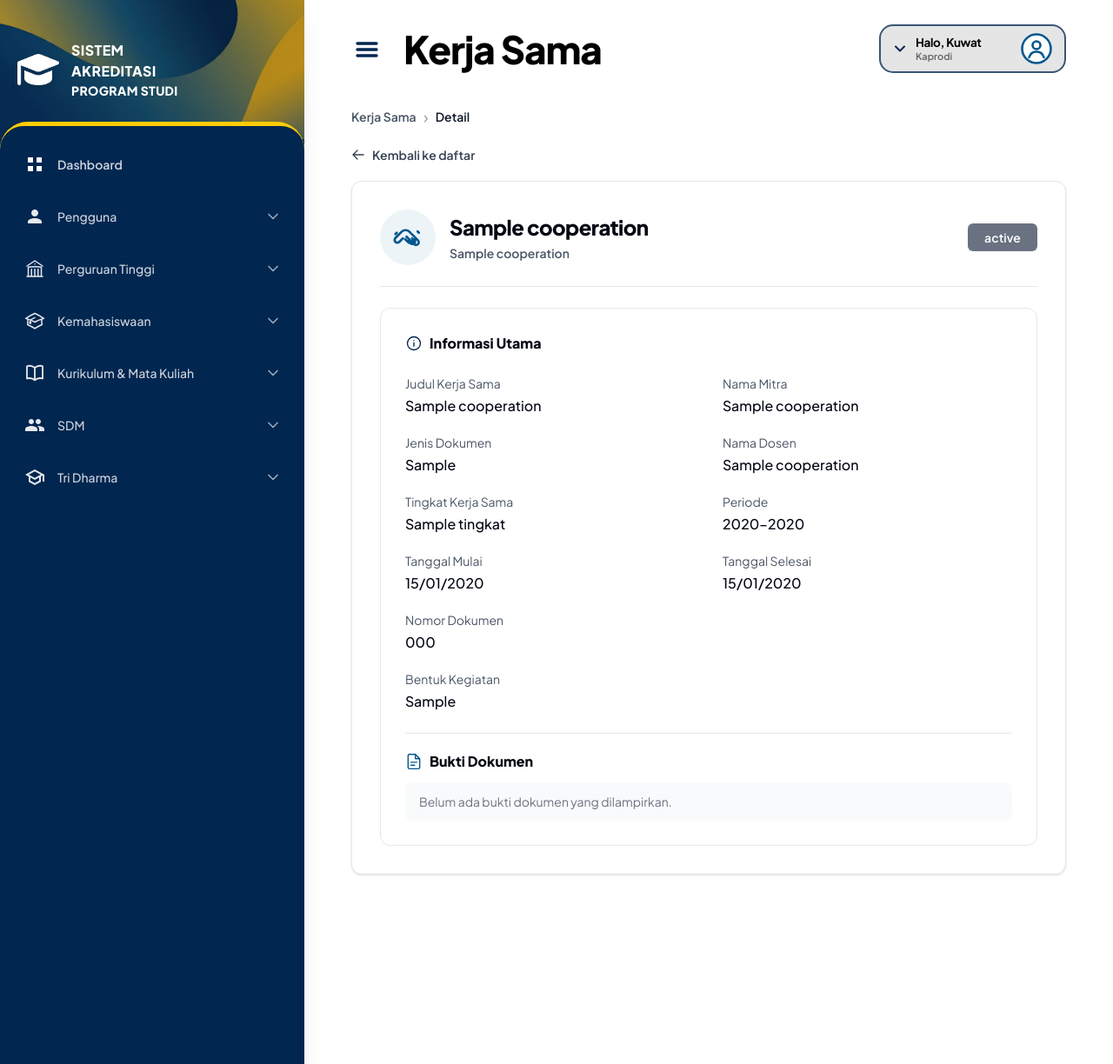
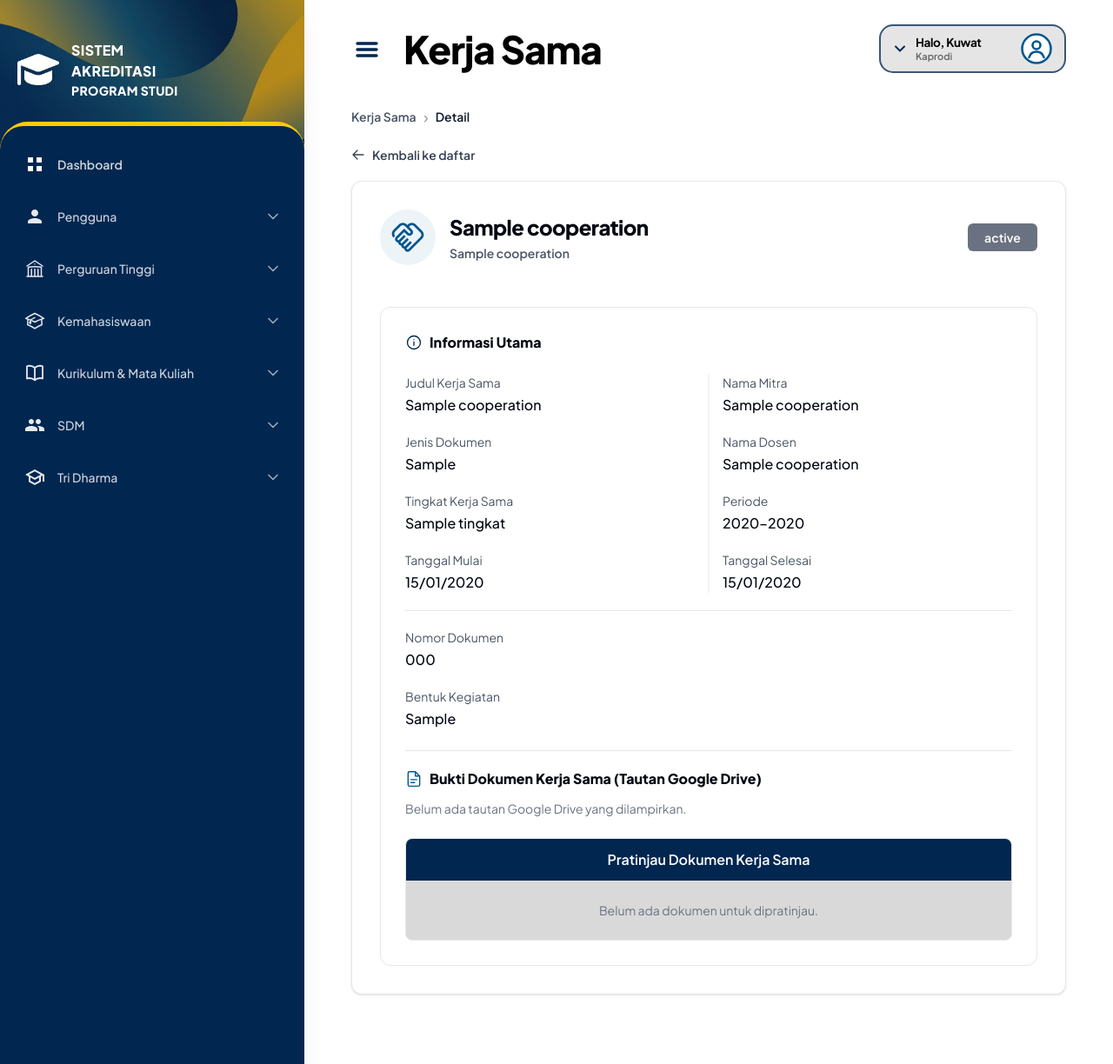
Before and after one commit to rikiulirniam/akreditasi-client, a Laravel app: template resources/views/kerja-sama/show.blade.php in a window 1280 px wide. Shown: the whole page at 87% size. Run offline with Laravel 12, Linux system fonts and the light colour scheme; the template is opened without the code that fills it: most values are stand-ins (such as "Sample title", 1, 10 or a date in 2020); style sheets or scripts are compiled from the project's sources; some libraries are stand-ins or nearby versions.

Commit message:
fix: read, update, delete kerja sama

```diff
--- a/resources/views/kerja-sama/show.blade.php
+++ b/resources/views/kerja-sama/show.blade.php
@@ -17,6 +17,7 @@
     $documentType = $cooperation['jenis_dokumen']
         ?? $cooperation['nama_jenis_kerjasama']
         ?? $cooperation['jenis_kerjasama']['nama_jenis_kerjasama']
+        ?? $cooperation['jenis_kerja_sama']['nama_jenis_kerjasama']
         ?? '-';
     $status = $cooperation['status'] ?? '-';
     $statusClass = match (strtolower((string) $status)) {
@@ -31,9 +32,33 @@
     $endYear = $endDate ? substr((string) $endDate, 0, 4) : '-';
     $documentUrl = trim((string) ($cooperation['bukti_dokumen'] ?? ''));
     $isDocumentUrl = preg_match('/^https?:\/\//i', $documentUrl) === 1;
-    $documentName = $isDocumentUrl
-        ? basename((string) (parse_url($documentUrl, PHP_URL_PATH) ?: 'Bukti dokumen'))
-        : 'Bukti dokumen kerja sama';
+    $documentPreviewUrl = null;
+
+    if ($isDocumentUrl) {
+        $documentUrlParts = parse_url($documentUrl);
+        $documentHost = is_array($documentUrlParts) ? strtolower($documentUrlParts['host'] ?? '') : '';
+        $documentPath = is_array($documentUrlParts) ? ($documentUrlParts['path'] ?? '') : '';
+
+        if ($documentHost === 'drive.google.com') {
+            $driveFileId = null;
+
+            if (preg_match('~^/file/d/([A-Za-z0-9_-]+)~', $documentPath, $matches)) {
+                $driveFileId = $matches[1];
+            } else {
+                parse_str(is_array($documentUrlParts) ? ($documentUrlParts['query'] ?? '') : '', $driveQuery);
+                $candidateId = $driveQuery['id'] ?? null;
+                $driveFileId = is_string($candidateId) && preg_match('/^[A-Za-z0-9_-]+$/', $candidateId)
+                    ? $candidateId
+                    : null;
+            }
+
+            if ($driveFileId !== null) {
+                $documentPreviewUrl = 'https://drive.google.com/file/d/'.rawurlencode($driveFileId).'/preview';
+            }
+        } elseif (preg_match('/\.pdf$/i', $documentPath)) {
+            $documentPreviewUrl = $documentUrl;
+        }
+    }
 @endphp
 
 <div class="space-y-5 pb-8">
@@ -51,11 +76,9 @@
     </a>
 
     <section class="rounded-xl border border-gray-200 bg-white p-5 shadow-sm sm:p-8">
-        <header class="flex flex-col gap-4 border-b border-gray-200 pb-6 sm:flex-row sm:items-center">
+        <header class="flex flex-col gap-4 pb-6 sm:flex-row sm:items-center">
             <div class="flex h-16 w-16 shrink-0 items-center justify-center rounded-full bg-[#edf4f8] text-additional">
-                <svg class="h-9 w-9" fill="none" viewBox="0 0 24 24" stroke="currentColor" stroke-width="1.8">
-                    <path stroke-linecap="round" stroke-linejoin="round" d="M8.25 12.75 5.5 15.5a2.121 2.121 0 0 1-3-3L7.25 7.75a4.243 4.243 0 0 1 6 0l.75.75m-3 3 5.75 5.75a2.121 2.121 0 0 0 3-3l-5-5m-2.5 5.5 1.75 1.75a2.121 2.121 0 0 0 3-3m-7 0 2.25 2.25a2.121 2.121 0 0 0 3-3M3.5 8.5l-1 1m18-1-1-1" />
-                </svg>
+                <span class="material-symbols-outlined inline-flex items-center justify-center leading-none" style="font-size: 40px; line-height: 1;">handshake</span>
             </div>
             <div class="min-w-0 flex-1">
                 <h2 class="text-xl font-extrabold tracking-tight text-gray-950 sm:text-2xl">{{ $cooperation['judul_kerja_sama'] ?? 'Detail Kerja Sama' }}</h2>
@@ -74,6 +97,8 @@
             </h3>
 
             <dl class="grid grid-cols-1 gap-x-8 gap-y-5 sm:grid-cols-2">
+                <div class="relative grid grid-cols-1 gap-x-8 gap-y-5 sm:col-span-2 sm:grid-cols-2">
+                    <span class="pointer-events-none absolute inset-y-0 left-1/2 hidden w-px -translate-x-1/2 bg-gray-200 sm:block" aria-hidden="true"></span>
                     <div>
                         <dt class="text-sm text-gray-600">Judul Kerja Sama</dt>
                         <dd class="mt-1 font-medium text-gray-950">{{ $cooperation['judul_kerja_sama'] ?? '-' }}</dd>
@@ -106,9 +131,12 @@
                         <dt class="text-sm text-gray-600">Tanggal Selesai</dt>
                         <dd class="mt-1 font-medium text-gray-950">{{ $endDate ? \Illuminate\Support\Carbon::parse($endDate)->format('d/m/Y') : '-' }}</dd>
                     </div>
+                </div>
+                <div class="grid grid-cols-1 gap-x-8 border-t border-gray-200 pt-5 sm:col-span-2 sm:grid-cols-2">
                     <div>
                         <dt class="text-sm text-gray-600">Nomor Dokumen</dt>
                         <dd class="mt-1 font-medium text-gray-950">{{ $cooperation['nomor_dokumen'] ?? '-' }}</dd>
+                    </div>
                 </div>
                 <div class="sm:col-span-2">
                     <dt class="text-sm text-gray-600">Bentuk Kegiatan</dt>
@@ -121,25 +149,42 @@
                     <svg class="h-5 w-5 text-additional" fill="none" viewBox="0 0 24 24" stroke="currentColor" stroke-width="1.7">
                         <path stroke-linecap="round" stroke-linejoin="round" d="M14 2H6a2 2 0 0 0-2 2v16a2 2 0 0 0 2 2h12a2 2 0 0 0 2-2V8Zm0 0v6h6M8 13h8m-8 4h5" />
                     </svg>
-                    Bukti Dokumen
+                    Bukti Dokumen Kerja Sama (Tautan Google Drive)
                 </h3>
                 @if($isDocumentUrl)
-                    <a href="{{ $documentUrl }}" target="_blank" rel="noopener noreferrer" class="flex items-center justify-between gap-4 rounded-lg bg-[#edf4f8] px-4 py-3 text-sm text-gray-700 transition hover:bg-blue-100">
-                        <span class="flex min-w-0 items-center gap-3">
-                            <span class="flex h-9 w-8 shrink-0 items-center justify-center rounded bg-red-600 text-[10px] font-bold text-white">PDF</span>
-                            <span class="min-w-0">
-                                <span class="block truncate font-medium">{{ $documentName }}</span>
-                                <span class="block text-xs text-gray-500">Buka dokumen kerja sama</span>
-                            </span>
-                        </span>
-                        <svg class="h-5 w-5 shrink-0 text-additional" fill="none" viewBox="0 0 24 24" stroke="currentColor" stroke-width="1.8">
-                            <path stroke-linecap="round" stroke-linejoin="round" d="M12 3v12m0 0 4-4m-4 4-4-4M5 17v3h14v-3" />
-                        </svg>
+                    <a href="{{ $documentUrl }}" target="_blank" rel="noopener noreferrer" class="block break-all text-sm font-medium text-sky-700 underline hover:text-sky-900">
+                        {{ $documentUrl }}
                     </a>
                 @else
-                    <p class="rounded-lg bg-gray-50 px-4 py-3 text-sm text-gray-500">Belum ada bukti dokumen yang dilampirkan.</p>
+                    <p class="text-sm text-gray-500">Belum ada tautan Google Drive yang dilampirkan.</p>
                 @endif
             </div>
+
+            <section class="mt-6 overflow-hidden rounded-lg border border-gray-200 bg-[#D9D9D9]">
+                <h3 class="bg-primary px-4 py-3 text-center text-sm font-semibold text-white sm:text-base">Pratinjau Dokumen Kerja Sama</h3>
+                <div class="p-4 sm:p-6">
+                    @if($documentPreviewUrl)
+                        <iframe
+                            src="{{ $documentPreviewUrl }}"
+                            title="Pratinjau dokumen kerja sama"
+                            class="h-[70vh] min-h-[480px] w-full rounded bg-white"
+                            loading="lazy"
+                            allow="autoplay"
+                        ></iframe>
+                        <p class="mt-3 text-center text-xs text-gray-700">
+                            Jika pratinjau tidak muncul, pastikan file dapat diakses melalui tautan.
+                            <a href="{{ $documentUrl }}" target="_blank" rel="noopener noreferrer" class="font-semibold text-sky-700 underline">Buka file di Google Drive</a>
+                        </p>
+                    @elseif($isDocumentUrl)
+                        <p class="text-center text-sm text-gray-700">
+                            Pratinjau otomatis tersedia untuk file PDF atau tautan file Google Drive yang valid.
+                            <a href="{{ $documentUrl }}" target="_blank" rel="noopener noreferrer" class="font-semibold text-sky-700 underline">Buka file di Google Drive</a>
+                        </p>
+                    @else
+                        <p class="text-center text-sm text-gray-500">Belum ada dokumen untuk dipratinjau.</p>
+                    @endif
+                </div>
+            </section>
         </div>
     </section>
 </div>
--- a/resources/views/layouts/app.blade.php
+++ b/resources/views/layouts/app.blade.php
@@ -16,7 +16,7 @@
         $pageTitle = $rawMeta !== '' ? $rawMeta : 'Portal Akreditasi';
     @endphp
     <title>{{ $pageTitle }} - Portal Akreditasi</title>
-
+    <link rel="stylesheet" href="https://fonts.googleapis.com/css2?family=Material+Symbols+Outlined:opsz,wght,FILL,GRAD@20..48,100..700,0..1,-50..200&icon_names=handshake" />
     <!-- Scripts and Styles -->
     @vite(['resources/css/app.css', 'resources/js/app.js'])
     <style>
```
Also changed, not shown: app/Http/Controllers/KerjaSamaController.php (+43 -2 lines), resources/views/kerja-sama/index.blade.php (+9 -12 lines), tests/Feature/KerjaSamaTest.php (+90 -5 lines). Lines whose indentation alone changed are shown as unchanged.
